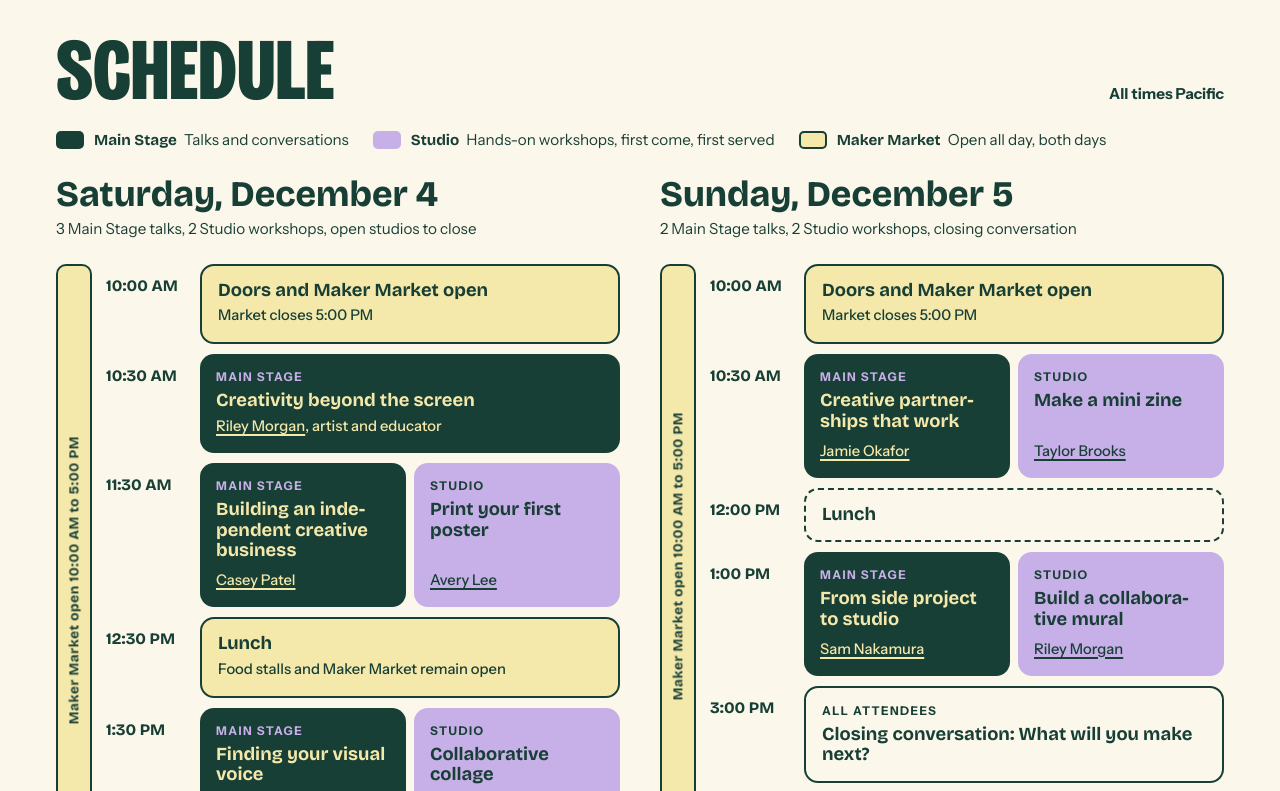
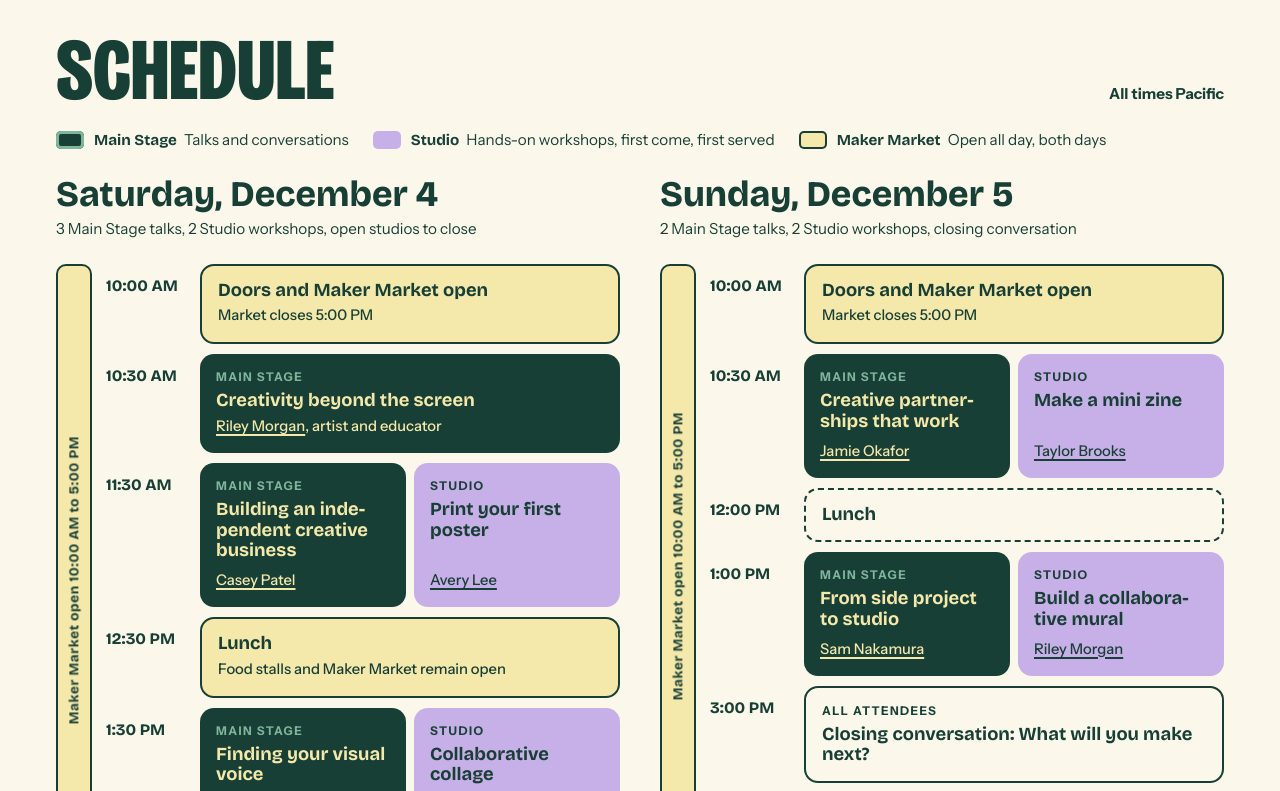
Before and after one commit to parkerjustinr/fieldwork-festival, a plain HTML site: page index.html in a window 1280 px wide. Shown: the part 2700-3491 px from the top of the page. Drawn offline with Linux system fonts and the light colour scheme.

Commit message:
Connect Main Stage greens: sage accents in schedule and pass table
Main Stage stays forest on light backgrounds, with sage as the link to the
speakers band: a sage inner ring on the schedule key and pass-table chips,
and sage for the MAIN STAGE label on schedule tiles (was lilac, the Studio
color). Sage on forest is 4.99:1.

Co-Authored-By: Claude Opus 5.5 <noreply@anthropic.com>
Claude-Session: https://claude.ai/code/session_0189vEkQ5eRGAyZgDdYQZFZM

```diff
--- a/styles.css
+++ b/styles.css
@@ -1,7 +1,8 @@
 /* Fieldwork Festival - concept for Arrived
    Color has a job:
    forest = Main Stage + text + dark fields
-   sage   = Main Stage on the forest speakers band only (forest on forest disappears; butter would read as Maker Market)
+   sage   = Main Stage accent: rings and tags on the forest speakers band (forest on forest disappears; butter would
+            read as Maker Market), plus the inner ring on Main Stage keys/chips and the room label on Main Stage tiles
    lilac  = Studio (hands-on workshops)
    butter = Maker Market + warm fields
    Text pairs used: forest on butter/lilac/paper/sage, butter or lilac on forest. Never lilac on butter. */
@@ -206,7 +207,7 @@ main:focus { outline: none; }
 .legend li { display: flex; gap: 10px; align-items: center; }
 .legend strong { font-family: var(--display); font-weight: 700; margin-right: 4px; }
 .key { width: 28px; height: 18px; border-radius: 5px; flex: 0 0 auto; }
-.key-main { background: var(--forest); }
+.key-main { background: var(--forest); box-shadow: inset 0 0 0 3px var(--sage); }
 .key-studio { background: var(--lilac); }
 .key-market { background: var(--butter); box-shadow: inset 0 0 0 2px var(--forest); }
 @media (min-width: 720px) { .legend { grid-template-columns: repeat(3, auto); justify-content: start; gap: 24px; } }
@@ -260,7 +261,7 @@ main:focus { outline: none; }
 .s h4 { font-size: 1.12rem; font-weight: 700; line-height: 1.12; overflow-wrap: break-word; hyphens: auto; }
 .s-who { font-size: 0.92rem; font-weight: 500; margin-top: auto; padding-top: 4px; }
 .s-main { background: var(--forest); color: var(--butter); }
-.s-main .s-room { color: var(--lilac); }
+.s-main .s-room { color: var(--sage); }
 .s-studio { background: var(--lilac); color: var(--forest); }
 .s-market { background: var(--butter); color: var(--forest); border: 2px solid var(--forest); }
 .s-all { background: transparent; color: var(--forest); border: 2px solid var(--forest); }
@@ -546,7 +547,7 @@ main:focus { outline: none; }
 .m-label-static { cursor: default; }
 .m-label-static:hover { background: transparent; }
 .chip { grid-row: span 2; width: 14px; height: 14px; border-radius: 4px; align-self: center; }
-.chip-main { background: var(--forest); }
+.chip-main { background: var(--forest); box-shadow: inset 0 0 0 2px var(--sage); }
 .chip-studio { background: var(--lilac); box-shadow: inset 0 0 0 2px var(--forest); }
 .chip-market { background: var(--butter); box-shadow: inset 0 0 0 2px var(--forest); }
 .chip-all { box-shadow: inset 0 0 0 2px var(--forest); }
```
